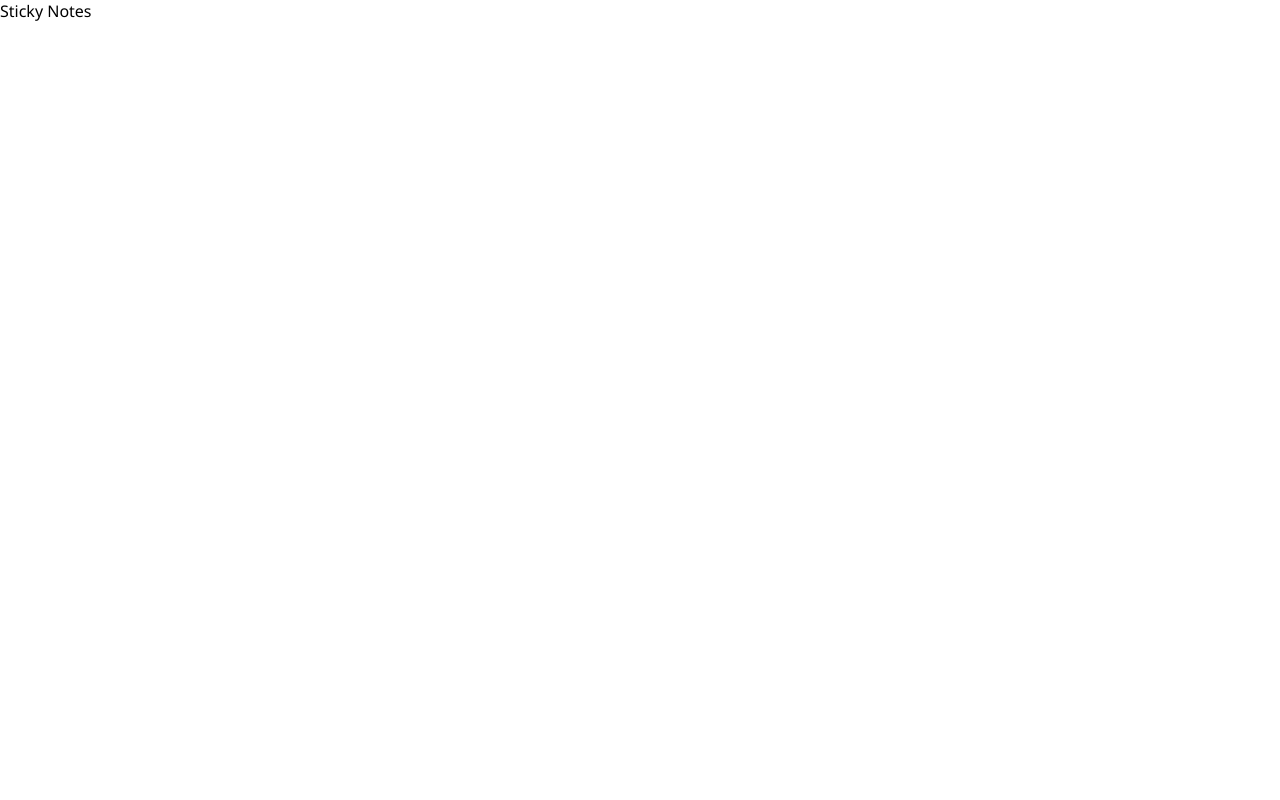
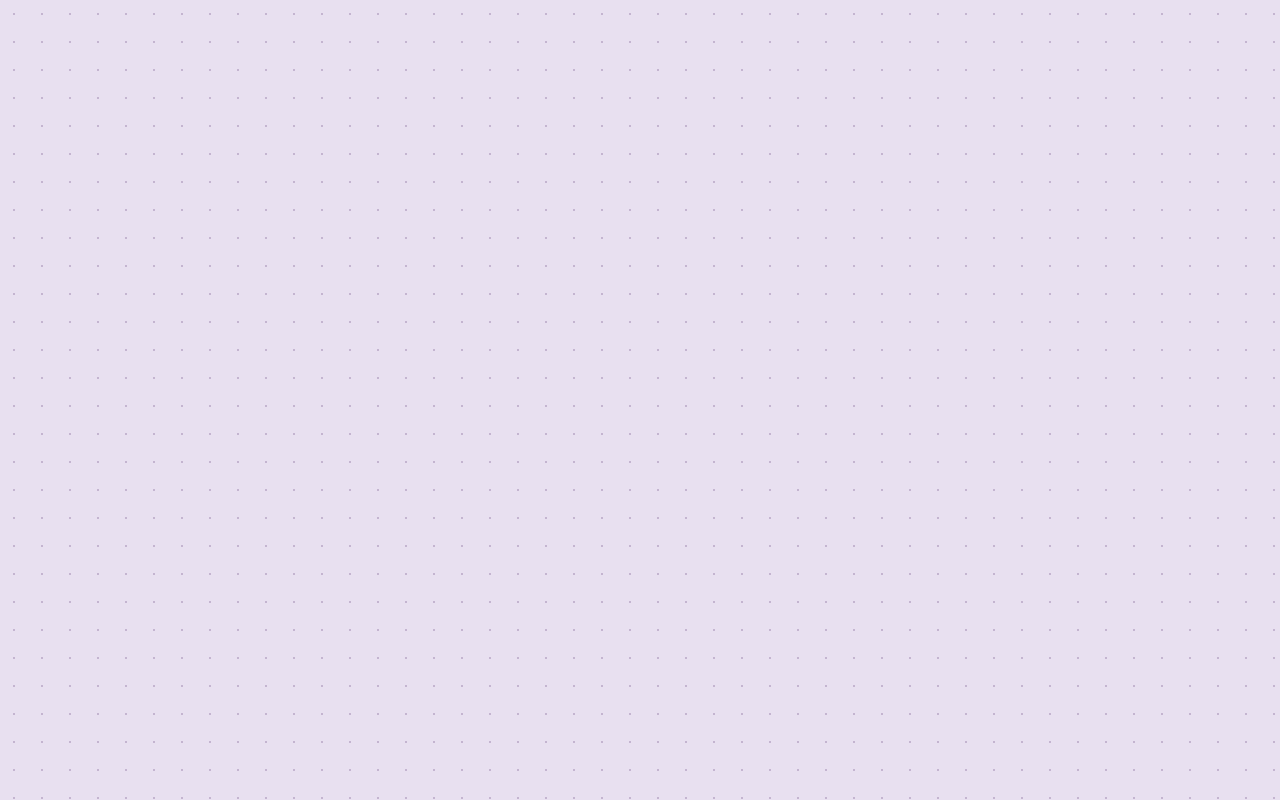
Before and after one commit to migueSNM/sticky-notes-tempo, a React (Vite) app: page / in a window 1280 px wide. Built offline with nearby package versions, Linux system fonts and the light colour scheme.

Commit message:
feat: add note data model and board layout

```diff
--- a/src/App.tsx
+++ b/src/App.tsx
@@ -1,7 +1,14 @@
+import { Board } from './components/Board'
 import './App.css'
 
 function App() {
-  return <div className="app">Sticky Notes</div>
+  return (
+    <div className="app">
+      <Board>
+        {/* Notes, TrashZone and Toolbar will be rendered here */}
+      </Board>
+    </div>
+  )
 }
 
 export default App
--- /dev/null
+++ b/src/components/Board.css
@@ -0,0 +1,12 @@
+.board {
+  position: relative;
+  width: 100%;
+  height: 100%;
+  overflow: hidden;
+  background-color: #e8e0f0;
+  background-image:
+    radial-gradient(circle, #c4b5d0 1px, transparent 1px);
+  background-size: 28px 28px;
+  cursor: default;
+  user-select: none;
+}
--- /dev/null
+++ b/src/components/Board.tsx
@@ -0,0 +1,13 @@
+import './Board.css'
+
+interface BoardProps {
+  children: React.ReactNode;
+}
+
+export function Board({ children }: BoardProps) {
+  return (
+    <div className="board">
+      {children}
+    </div>
+  )
+}
```
Also changed, not shown: src/types.ts (added, +23 -0 lines).
